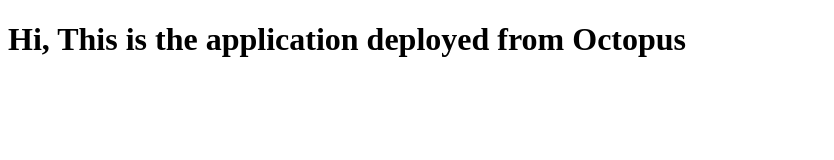
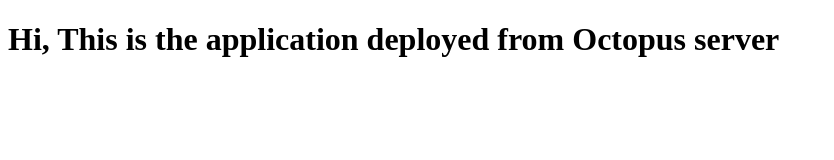
Before and after one commit to abhishektiwari-knoldus/octopus-demo, a plain HTML site: page index.html in a window 1280 px wide. Shown: the whole page, without its empty margins (0-834 px from the left). Drawn offline with Linux system fonts and the light colour scheme.

Commit message:
Update index.html

```diff
--- a/index.html
+++ b/index.html
@@ -4,6 +4,6 @@
     <title>Welcome</title>
 </head>
 <body>
-    <h1>Hi, This is the application deployed from Octopus</h1>
+    <h1>Hi, This is the application deployed from Octopus server</h1>
 </body>
 </html>
```
